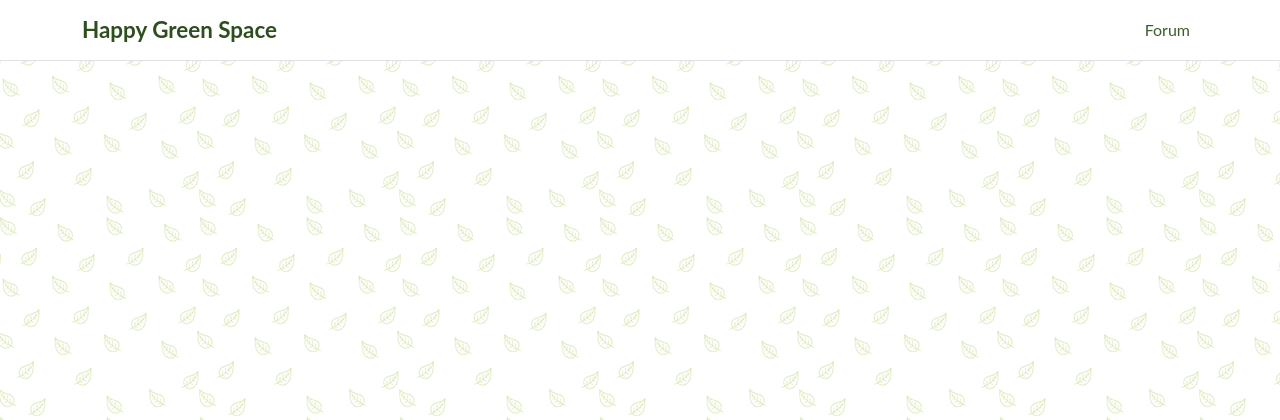
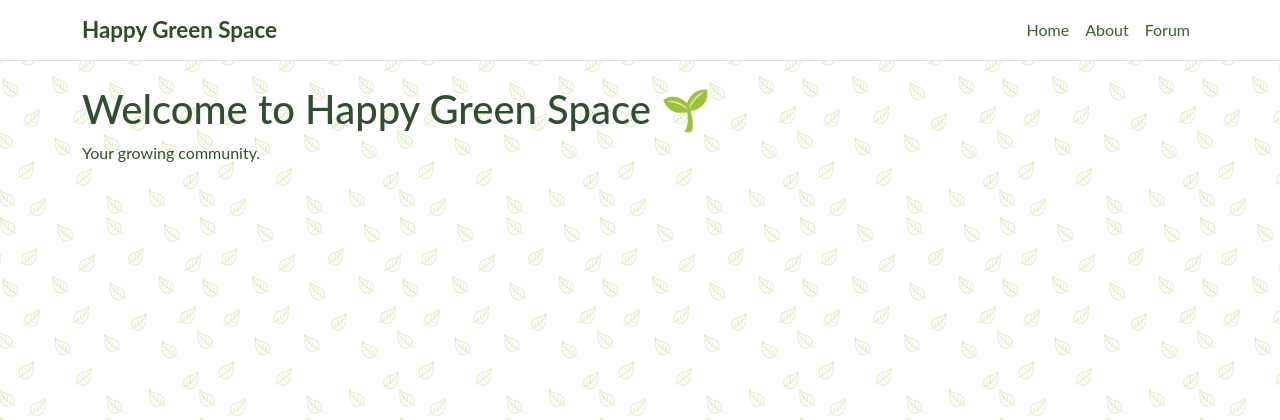
Before and after one commit to hisarciklilar/happy-green-space, a Django app: page / in a window 1280 px wide. Shown: the top 420 px of the page. Run offline with Django 5.2, Linux system fonts and the light colour scheme; data that the repository does not hold is empty.

Commit message:
Add home page and templates

```diff
--- a/forum/models.py
+++ b/forum/models.py
@@ -9,6 +9,9 @@ class Post(models.Model):
     author = models.ForeignKey(User,
                                on_delete=models.CASCADE, related_name='forum_posts')
     created_on = models.DateTimeField(auto_now_add=True)
+
+    class Meta:
+        ordering = ['-created_on', 'author']
 
     def __str__(self):
         return f"Post: {self.title} || by {self.author.username}"
--- a/forum/urls.py
+++ b/forum/urls.py
@@ -1,6 +1,10 @@
 from django.urls import path
-from . import views
+from .views import PostList, PostDetail
+#from . import views
+app_name = 'forum'
 
 urlpatterns = [
-    path('', views.PostList.as_view(), name='home'),
+    path('', PostList.as_view(), name='post_list'),
+#    path('<slug:slug>/', PostDetail.as_view(), name='post_detail'),
+    path('post/<int:pk>/', PostDetail.as_view(), name='post_detail'),
 ]
--- a/forum/views.py
+++ b/forum/views.py
@@ -3,8 +3,14 @@ from django.views import generic
 from .models import Post
 
 class PostList(generic.ListView):
-    # model = Post
-    queryset = Post.objects.all()
+    model = Post
+#    queryset = Post.objects.all()
+    template_name = "forum/post_list.html"
+    context_object_name = "posts"
+    ordering = ['-created_on']
+    paginate_by = 10
 
-    template_name = "forum/forum_home.html"
-    # paginate_by = 10
+class PostDetail(generic.DetailView):
+    model = Post
+    template_name = "forum/post_detail.html"
+    context_object_name = "post"
--- a/happy_green_space/urls.py
+++ b/happy_green_space/urls.py
@@ -21,7 +21,8 @@ from django.urls import path, include
 urlpatterns = [
     path('admin/', admin.site.urls),
     path('summernote/', include('django_summernote.urls')),
-    path('', include('forum.urls'), name='forum-url'),
-#    path('', include('plants.urls'), name='plants-url'),
-#    path('', include('main.urls'), name='main-url'),
+    path('', include('main.urls'), name='main-url'),
+#    path('forum/', include('forum.urls'), name='forum-url'),
+#    path('plants/', include('plants.urls'), name='plants-url'),
+    path('forum/', include('forum.urls'), name='forum-url'),
 ]
--- /dev/null
+++ b/main/urls.py
@@ -0,0 +1,9 @@
+from django.urls import path
+from . import views
+
+app_name = 'main'
+
+urlpatterns = [
+    path('', views.home, name='home'),
+    path('about/', views.about, name='about'),
+]
--- a/main/views.py
+++ b/main/views.py
@@ -1,5 +1,8 @@
 from django.shortcuts import render
 
 # Create your views here.
-def homepage(request):
-    return render(request, 'main/homepage.html')
+def home(request):
+    return render(request, 'main/home.html')
+
+def about(request):
+    return render(request, 'main/about.html')
--- a/templates/base.html
+++ b/templates/base.html
@@ -24,7 +24,9 @@
             <a class="navbar-brand" href="/">Happy Green Space</a>
             <div class="collapse navbar-collapse">
                 <ul class="navbar-nav ms-auto">
-                    <li class="nav-item"><a class="nav-link" href="{% url 'home' %}">Forum</a></li>
+                    <li class="nav-item"><a class="nav-link" href="{% url 'main:home' %}">Home</a></li>
+                    <li class="nav-item"><a class="nav-link" href="{% url 'main:about' %}">About</a></li>
+                    <li class="nav-item"><a class="nav-link" href="{% url 'forum:post_list' %}">Forum</a></li>
                     <!-- Add other links here later -->
                 </ul>
             </div>
--- a/forum/templates/forum/forum_home.html
+++ b/templates/forum/post_list.html
@@ -9,7 +9,7 @@
         <!-- Blog Entries Column -->
         <div class="col-12 mt-3 left">
             <div class="row">
-                {% for post in post_list %}
+                {% for post in posts %}
                 <div class="col-md-4">
                     <div class="card mb-4">
                         <div class="card-body">
--- /dev/null
+++ b/templates/main/home.html
@@ -0,0 +1,6 @@
+{% extends "base.html" %}
+
+{% block content %}
+<h1>Welcome to Happy Green Space 🌱</h1>
+<p>Your growing community.</p>
+{% endblock %}
```
Also changed, not shown: happy_green_space/settings.py (+4 -3 lines), templates/forum/deletepost_list.html (added, +7 -0 lines).
